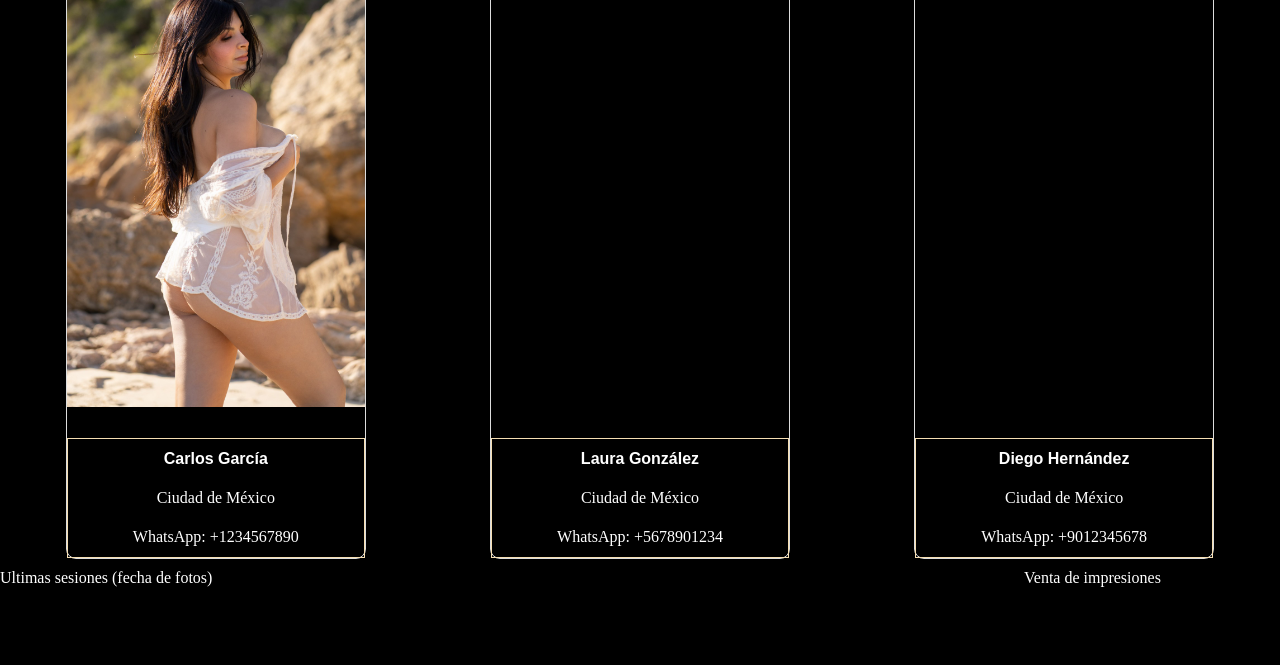
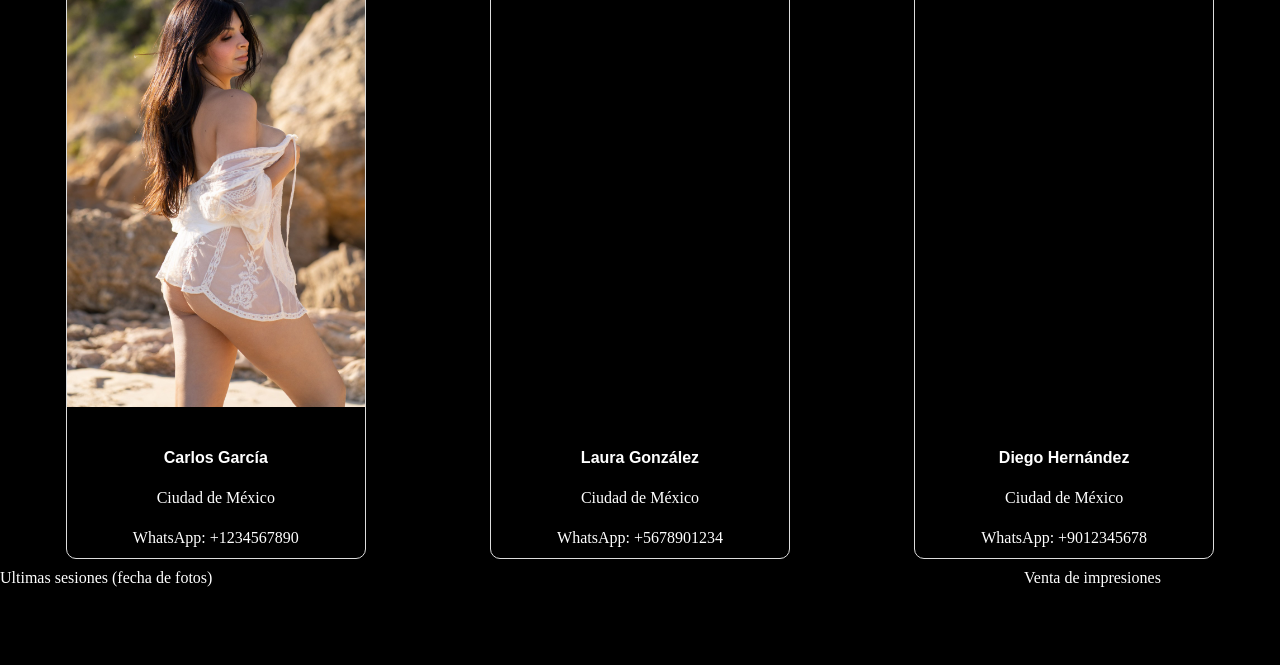
Before and after one commit to Santt-m/justm, a plain HTML site: page terapeutas.html in a window 1280 px wide. Shown: the part 135-800 px from the top of the page. Drawn offline with Linux system fonts and the light colour scheme.

Commit message:
v0.5debug

```diff
--- a/assets/css/style.css
+++ b/assets/css/style.css
@@ -277,7 +277,6 @@ img{
   border-radius: 10px 10px 0px 0px;
 }
 .terapeuta-info{
-  border: 1px solid wheat;
   width: 100%;
   height: 20%;
   display: flex;
```
